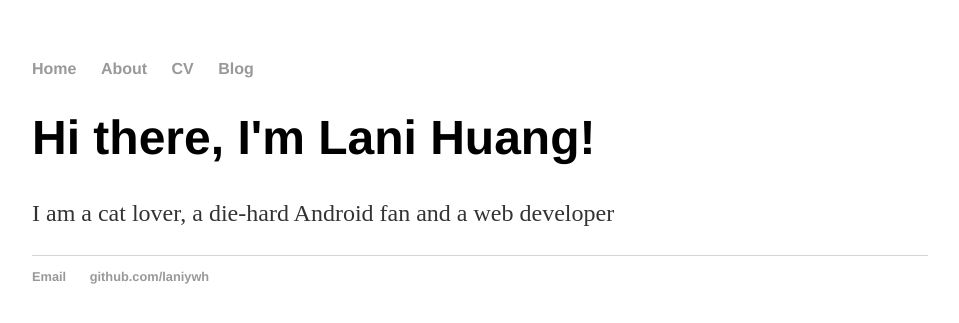
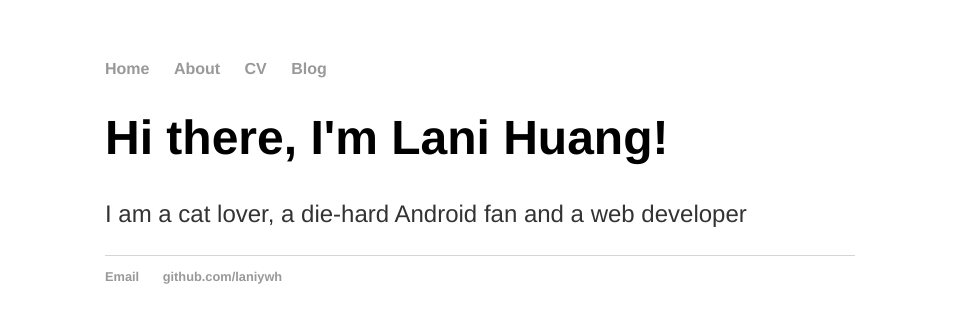
Before and after one commit to Skylani/Skylani.github.io, a Jekyll site: the page built from index.html, in a window 1280 px wide. Shown: the top 323 px of the page, without its empty margins (160-1119 px from the left). Built offline with Jekyll 4.4.1, drawn with Linux system fonts in a browser that asks for light colours.

Commit message:
decrease body width and same font everywhere

```diff
--- a/css/main.css
+++ b/css/main.css
@@ -1,9 +1,9 @@
 body {
     margin: 60px auto;
-    width: 70%;
+    width: 750px;
+    font-family:"Microsoft Yahei","Hiragino Sans GB",Helvetica,"Helvetica Neue","微软雅黑",Tahoma,Arial,sans-serif;
 }
 nav ul, footer ul {
-    font-family:"Microsoft Yahei","Hiragino Sans GB",Helvetica,"Helvetica Neue","微软雅黑",Tahoma,Arial,sans-serif;
     padding: 0px;
     list-style: none;
     font-weight: bold;
@@ -21,7 +21,6 @@ a:hover {
 }
 h1 {
     font-size: 3em;
-    font-family:'Helvetica', 'Arial', 'Sans-Serif';
 }
 p {
     font-size: 1.5em;
```
Also changed, not shown: 1 other file.
